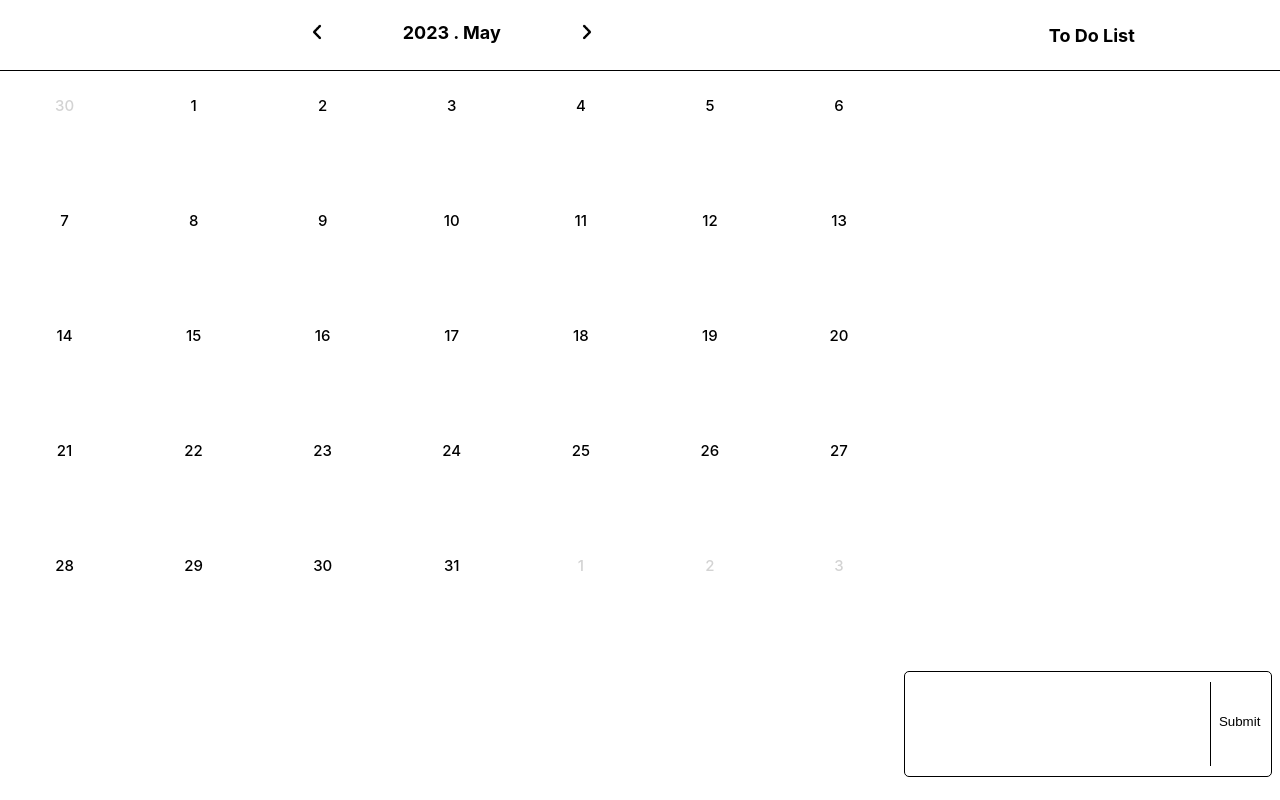
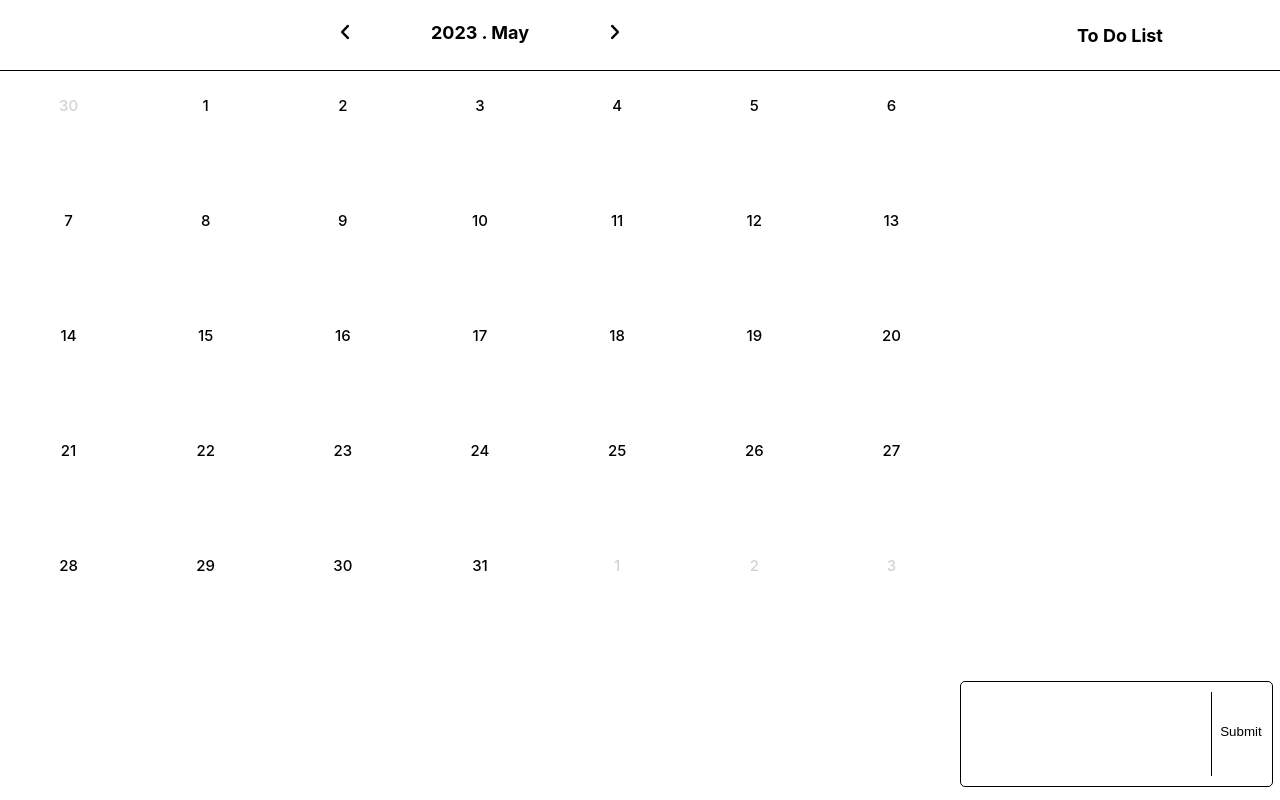
Before and after one commit to HatZZi1622/CalendarTotoList, a React (Create React App) app: page / in a window 1280 px wide. Built offline with nearby package versions, Linux system fonts and the light colour scheme.

Commit message:
css edited

```diff
--- a/src/components/TodoList.js
+++ b/src/components/TodoList.js
@@ -157,7 +157,7 @@ export default TodoList;
 const Container = styled.div`
   display: flex;
   flex-direction: column;
-  width: 400px;
+  width: 25%;
   height: 100%;
 `;
 
@@ -176,7 +176,7 @@ const Contents = styled.div`
   display: flex;
   flex-direction: column;
   width: 100%;
-  height: 550px;
+  height: 70vh;
   padding-bottom: 20px;
   padding-top: 10px;
   overflow-y: auto;
@@ -224,7 +224,7 @@ const OpenWrap = styled.div`
 const InputArea = styled.div`
   display: flex;
   flex-direction: column;
-  width: 92%;
+  width: 91%;
   padding: 10px;
   border: 0.5px solid #000000;
   border-radius: 5px;
```
